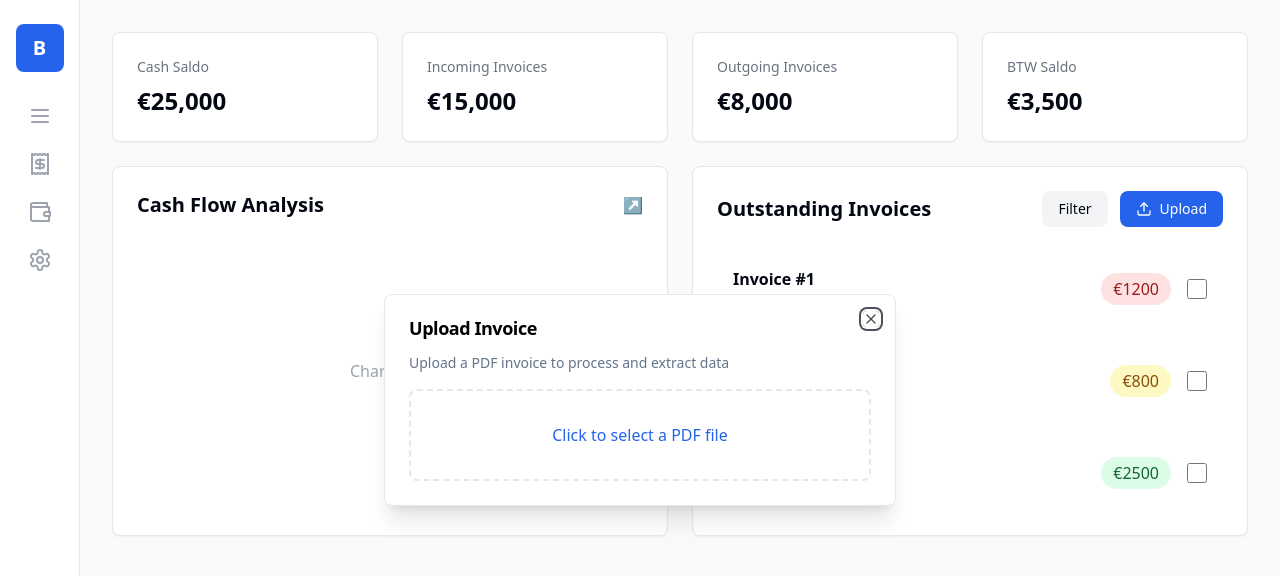
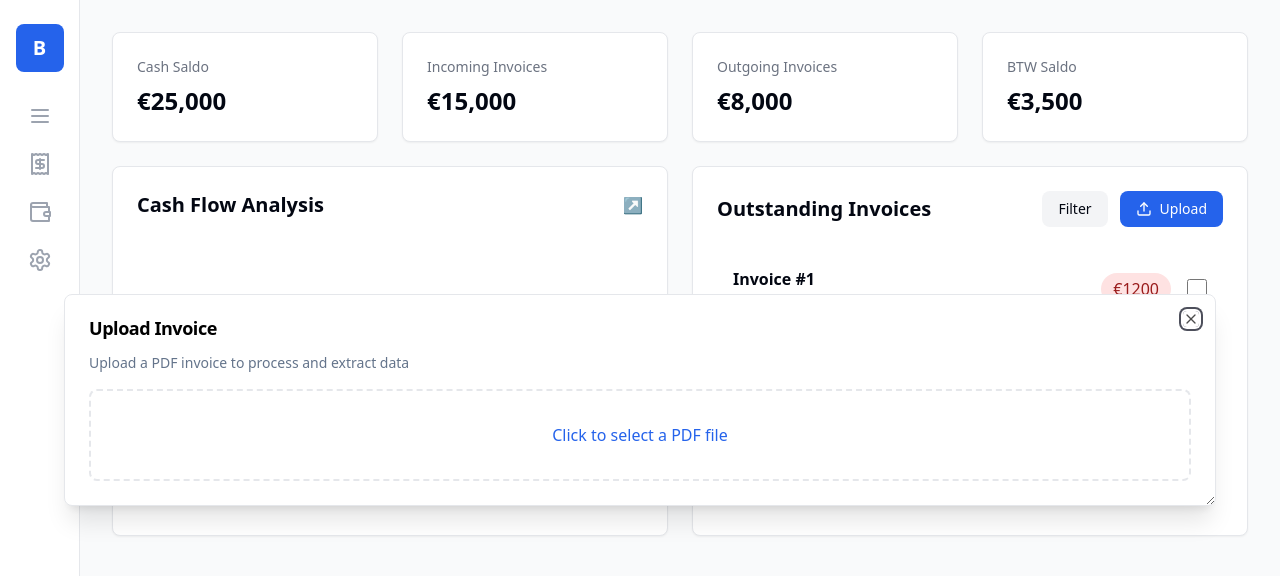
Before and after one commit to Billify-VOF/billify-prototype, a Next.js app in the folder frontend/: page /dashboard in a window 1280 px wide. Both pictures are taken after a click on the button "Upload". Shown: the top 576 px of the page. Built offline with nearby package versions, Linux system fonts and the light colour scheme.

Commit message:
feat: enable horizontal and vertical  resizing and adjust dialog box dimensions

```diff
--- a/frontend/components/ui/dialog.tsx
+++ b/frontend/components/ui/dialog.tsx
@@ -38,7 +38,7 @@ const DialogContent = React.forwardRef<
     <DialogPrimitive.Content
       ref={ref}
       className={cn(
-        "fixed left-[50%] top-[50%] z-50 grid w-full max-w-lg translate-x-[-50%] translate-y-[-50%] gap-4 border bg-white p-6 shadow-lg duration-200 sm:rounded-lg",
+        "fixed left-[50%] top-[50%] z-50 grid w-full max-w-[90vw] min-w-[500px] max-h-[90vh] translate-x-[-50%] translate-y-[-50%] gap-4 border bg-white p-6 shadow-lg duration-200 sm:rounded-lg overflow-auto resize-x cursor-ew-resize",
         className
       )}
       {...props}
```
